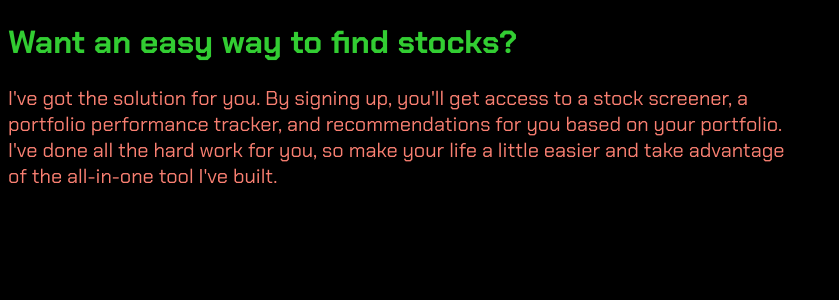
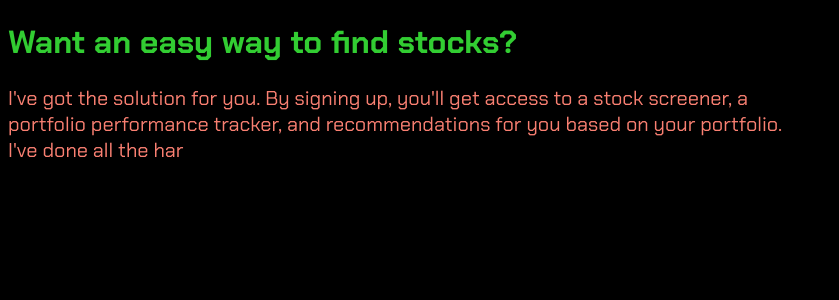
Before and after one commit to squilliam34/full-stack-stock-screener, a React (Vite) app in the folder frontend/: page / in a window 1280 px wide. Shown: the top 300 px of the page, without its empty margins (0-839 px from the left). Built offline with nearby package versions, Linux system fonts and the light colour scheme.

Commit message:
name change

```diff
--- a/frontend/src/components/Section.tsx
+++ /dev/null
@@ -1,17 +0,0 @@
-import React from "react";
-
-interface ParagraphProps {
-  header1: string;
-  paragraph: string;
-}
-
-const Section: React.FC<ParagraphProps> = ({ header1, paragraph }) => {
-  return (
-    <div className="section">
-      <h1 className="header">{header1}</h1>
-      <p className="paragraph-body">{paragraph}</p>
-    </div>
-  );
-};
-
-export default Section;
--- /dev/null
+++ b/frontend/src/components/TypedSection.tsx
@@ -0,0 +1,27 @@
+import React from "react";
+import { useTypewriter, Cursor } from "react-simple-typewriter";
+
+const TypedSection: React.FC = () => {
+  const header = "Want an easy way to find stocks?";
+  const paragraph =
+    "I've got the solution for you. By signing up, you'll get access to a stock screener, a portfolio performance tracker, and recommendations for you based on your portfolio. I've done all the hard work for you, so make your life a little easier and take advantage of the all-in-one tool I've built.";
+
+  const [typeHeader] = useTypewriter({
+    words: [header],
+    typeSpeed: 20,
+  });
+
+  const [typeParagraph] = useTypewriter({
+    words: [paragraph],
+    typeSpeed: 25,
+  });
+
+  return (
+    <div className="section">
+      <h1 className="header typing-header">{typeHeader}</h1>
+      <p className="paragraph-body typing">{typeParagraph}</p>
+    </div>
+  );
+};
+
+export default TypedSection;
--- a/frontend/src/pages/homepage/Homepage.tsx
+++ b/frontend/src/pages/homepage/Homepage.tsx
@@ -1,13 +1,10 @@
 import React from "react";
-import Section from "../../components/Section";
+import TypedSection from "../../components/TypedSection";
 
 const Homepage: React.FC = () => {
   return (
     <div>
-      <Section
-        header1="Want an easy way to find stocks?"
-        paragraph="I've got the solution for you. By signing up, you'll get access to a stock screener, a portfolio performance tracker, and recommendations for you based on your portfolio. I've done all the hard work for you, so make your life a little easier and take advantage of the all-in-one tool I've built."
-      />
+      <TypedSection />
     </div>
   );
 };
```
